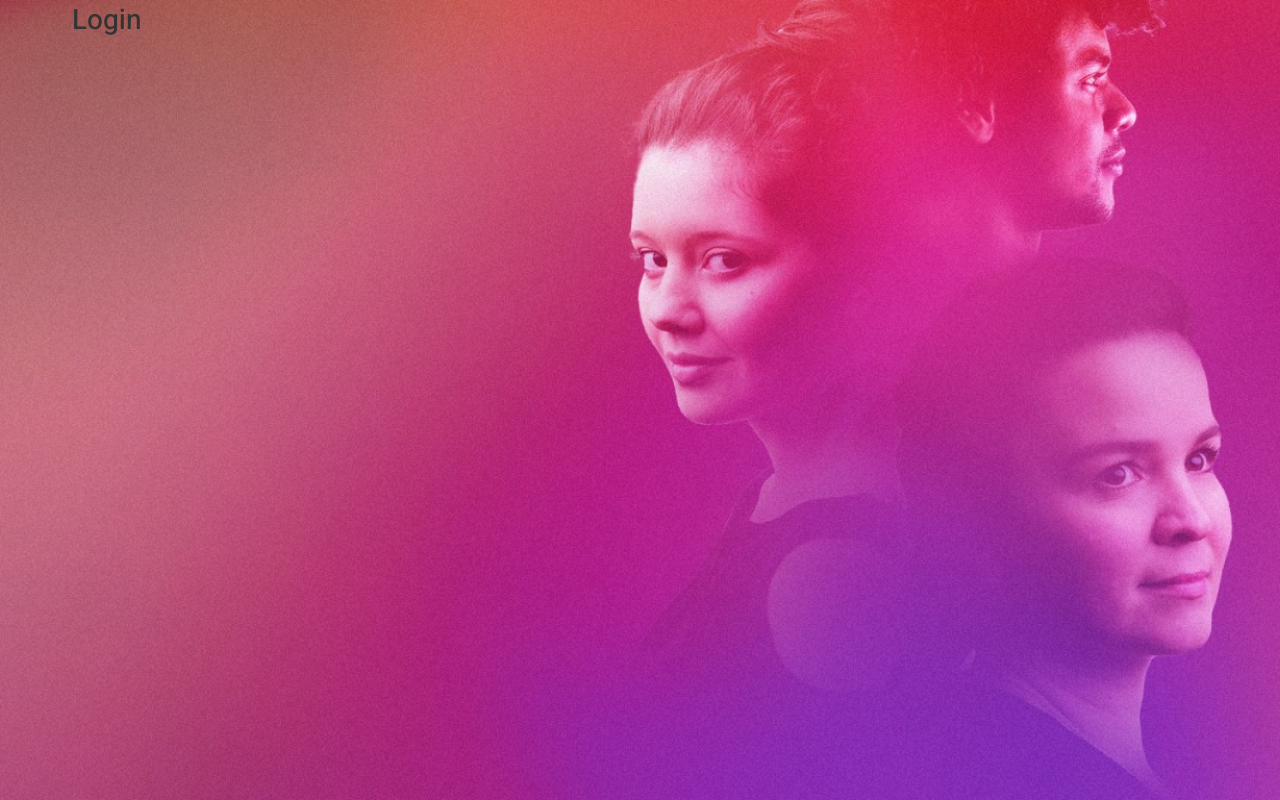
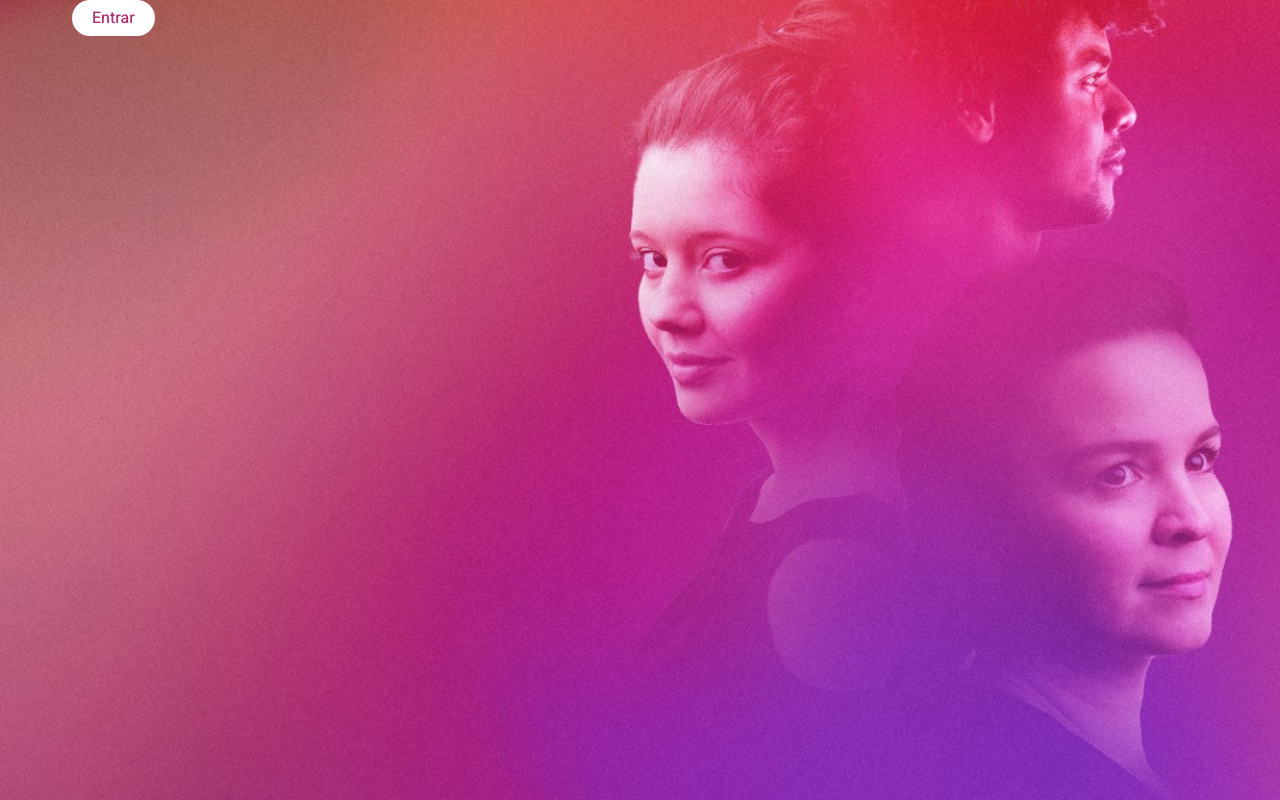
Before and after one commit to gabrielmedeirossouza/ioasys-test, a React (Create React App) app: page / in a window 1280 px wide. Built offline with nearby package versions, Linux system fonts and the light colour scheme.

Commit message:
Creating new global component "Button"

```diff
--- /dev/null
+++ b/src/components/global/Button/index.tsx
@@ -0,0 +1,13 @@
+import { MouseEventHandler, ReactNode } from "react";
+import { Container } from "./styles";
+
+interface IButtonProps {
+  children: ReactNode;
+  onClick: MouseEventHandler<HTMLButtonElement>;
+}
+
+export const Button = ({ children, onClick }: IButtonProps) => (
+  <Container type="button" onClick={onClick}>
+    {children}
+  </Container>
+);
--- /dev/null
+++ b/src/components/global/Button/styles.ts
@@ -0,0 +1,26 @@
+import styled from "styled-components";
+import { darken } from "polished";
+
+export const Container = styled.button`
+  color: ${({ theme }) => theme.colors.text.ioasysPrimary};
+  font-size: 1rem;
+  font-weight: 500;
+  line-height: 1.25rem;
+  padding: 0.5rem 1.25rem;
+  border-radius: 999px;
+  border: none;
+  outline: none;
+  background-color: ${({ theme }) => theme.colors.primary};
+
+  transition: color 0.2s, background-color 0.2s;
+
+  &:hover {
+    color: ${({ theme }) => theme.colors.primary};
+    background-color: ${({ theme }) => theme.colors.text.ioasysPrimary};
+  }
+
+  &:active {
+    background-color: ${({ theme }) =>
+      darken(0.2, theme.colors.text.ioasysPrimary)};
+  }
+`;
--- /dev/null
+++ b/src/components/global/index.ts
@@ -0,0 +1,3 @@
+import { Button } from "./Button";
+
+export { Button };
--- a/src/pages/Login/index.tsx
+++ b/src/pages/Login/index.tsx
@@ -1,10 +1,17 @@
+import { Button } from "@/components/global";
+import { MainContent } from "@/components/shared";
 import { Container } from "./styles";
-import { MainContent } from "@/components/shared";
 
-export const Login = () => (
-  <Container>
-    <MainContent>
-      <h1>Login</h1>
-    </MainContent>
-  </Container>
-);
+export const Login = () => {
+  const handleClick = () => {
+    console.log("Apertei no botão");
+  };
+
+  return (
+    <Container>
+      <MainContent>
+        <Button onClick={handleClick}>Entrar</Button>
+      </MainContent>
+    </Container>
+  );
+};
```
